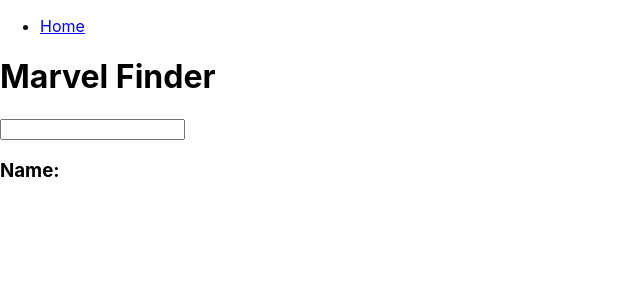
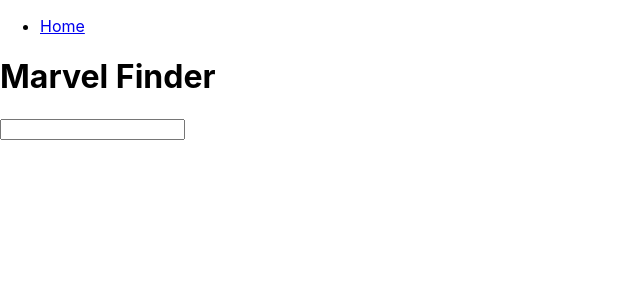
Before and after one commit to construktivist/marvel-finder, a React (Create React App) app in the folder client/: page / in a window 1280 px wide. Shown: the top 300 px of the page, without its empty margins (0-640 px from the left). Built offline with nearby package versions, Linux system fonts and the light colour scheme.

Commit message:
Result component now renders api data.

```diff
--- a/client/src/Components/App.js
+++ b/client/src/Components/App.js
@@ -24,10 +24,6 @@
     console.log(this.state.results);
   }
 
-  helloWorld = () => {
-    console.log(this.state.text);
-  }
-
   render () {
     return (
       <Router>
@@ -39,23 +35,23 @@
         </ul>
             <h1>Marvel Finder</h1>
             <Search handleResults={this.handleResults}/>
-            <Results />
+            <Results searchResults={this.state.results}/>
         </div>
-        <Route path="/home" render={() => <Home />} />
-        {/* <Route path="/foo" render={() => <Foo />} />
-        <Route path="/bar" render={() => <Bar />} /> */}
+        {/* <Route path="/home" render={() => <Home />} /> */}
+        {/* <Route path="/foo" render={() => <Foo />} /> */}
+        {/* <Route path="/bar" render={() => <Bar />} /> */}
       </Router>
     )
   }
 }
 
-class Home extends React.Component {
-  render () {
-    return (
-      <h1>Hello World</h1>
-    )
-  }
-}
+// class Home extends React.Component {
+//   render () {
+//     return (
+//       <h1>Hello World</h1>
+//     )
+//   }
+// }
 
 // class Foo extends React.Component {
 //   render () {
--- a/client/src/Components/Results.js
+++ b/client/src/Components/Results.js
@@ -4,7 +4,10 @@
 
     render () {
         return (
-            <h3>Name: {this.props.name}</h3>
+            <div className="row">
+                {this.props.searchResults.map((result) =>
+                <p>{result.name}</p>)}
+            </div>
         )
     }
 }
```
